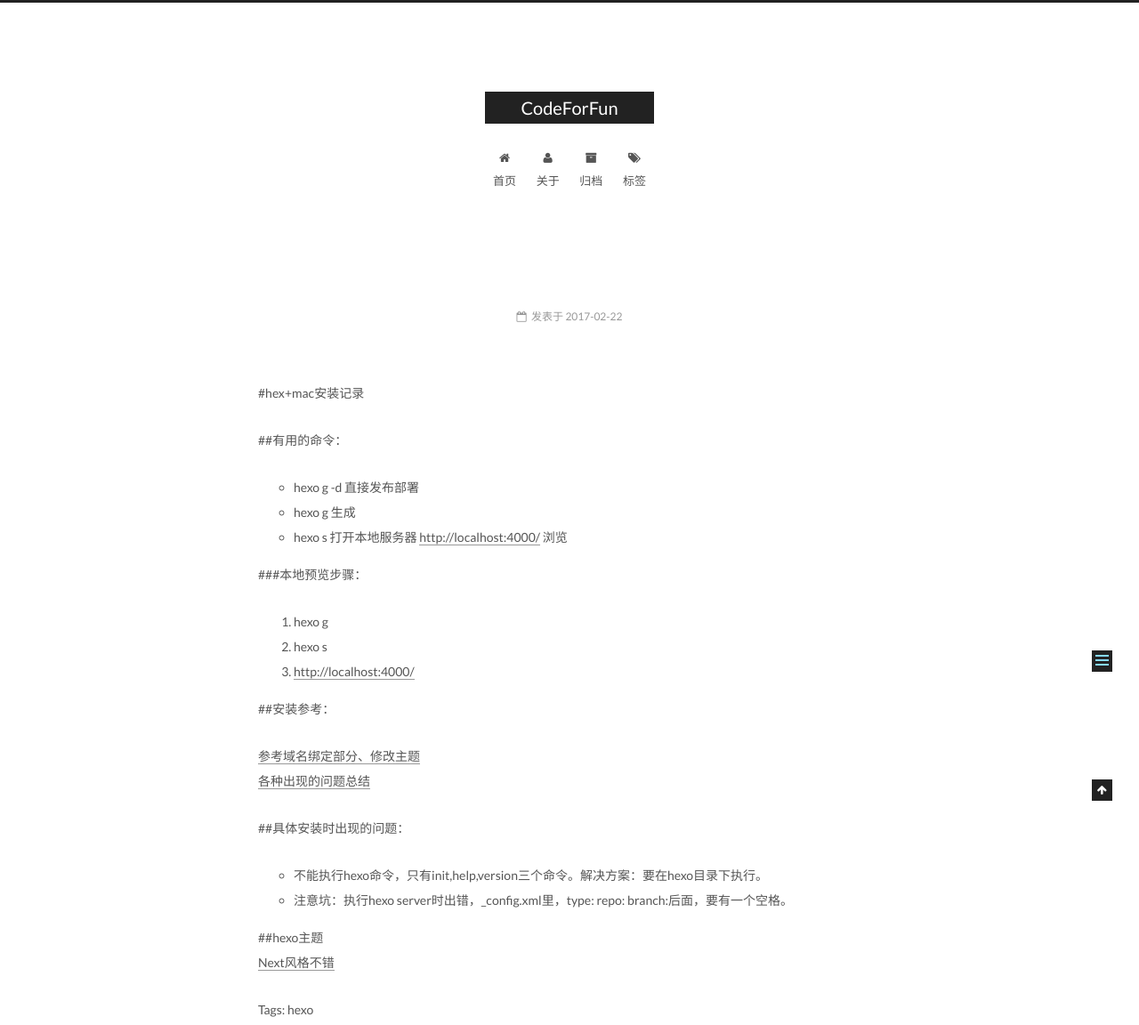
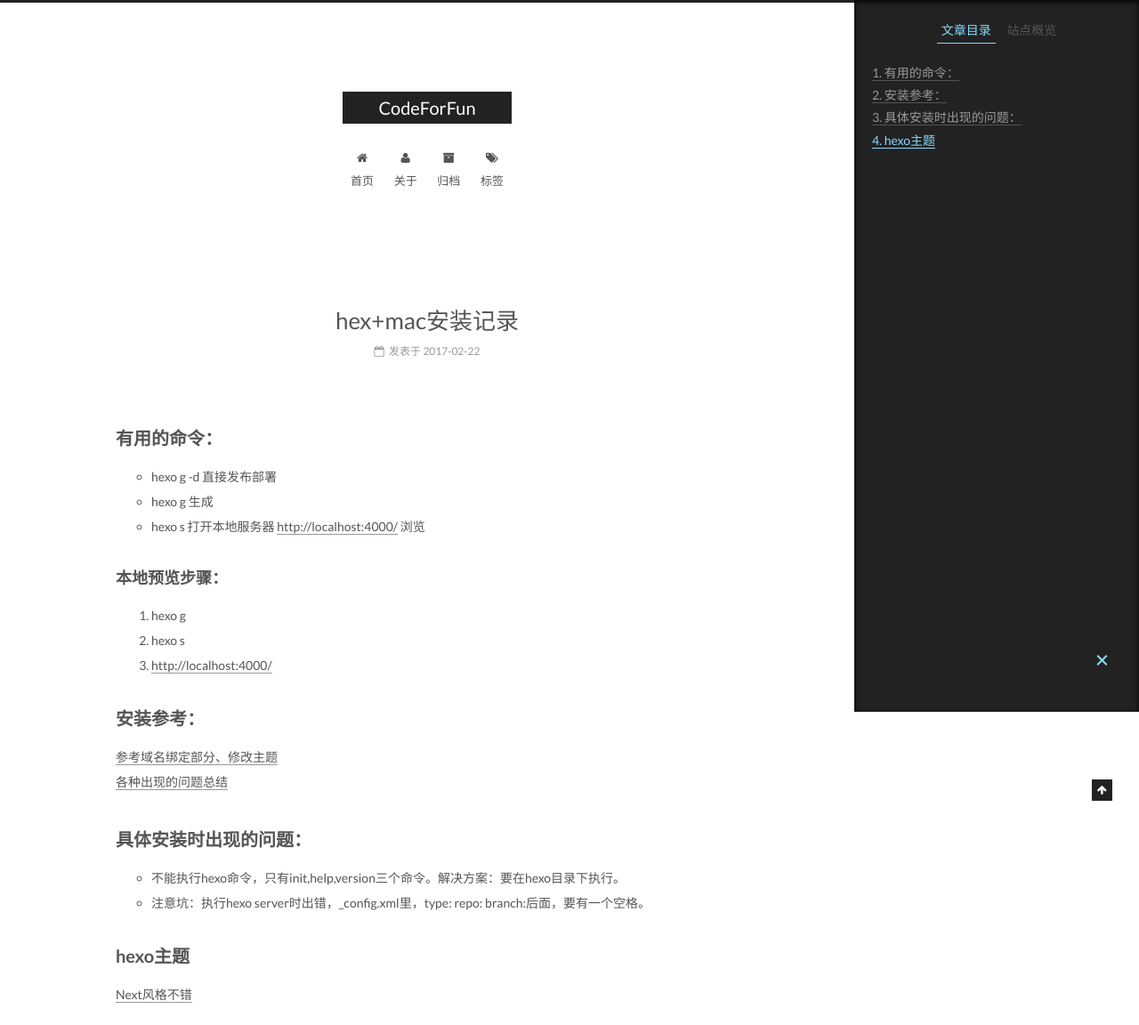
Before and after one commit to 109383670/109383670.github.io, a plain HTML site: page 2017/02/22/2017-02-22/index.html in a window 1280 px wide. Shown: the top 1152 px of the page at 89% size. Drawn offline with Linux system fonts and the light colour scheme.

Commit message:
Site updated: 2017-02-22 20:28:38

```diff
--- a/2017/02/22/2017-02-22/index.html
+++ b/2017/02/22/2017-02-22/index.html
@@ -87,67 +87,52 @@
 
 
 
-<meta name="description" content="#hex+mac安装记录
-##有用的命令：
-
+<meta name="description" content="有用的命令：
 hexo g -d  直接发布部署
 hexo g  生成
 hexo s   打开本地服务器   http://localhost:4000/ 浏览
 
-###本地预览步骤：
-
+本地预览步骤：
 hexo g
 hexo s
 http://localhost:4000/
 
-##安装参考：
-参考域名绑定部分、修改主题各种出现的问题总结
-##具体安装时出现的问题：
-
-不能">
+安装参考：参考域名绑定部分、修改主题各种出现的问题总结
+具体安装时出现的问题：
+不能执行hexo命令，只有init,help,versi">
 <meta property="og:type" content="article">
-<meta property="og:title" content="CodeForFun">
+<meta property="og:title" content="hex+mac安装记录">
 <meta property="og:url" content="http://codeshuai.com/2017/02/22/2017-02-22/index.html">
 <meta property="og:site_name" content="CodeForFun">
-<meta property="og:description" content="#hex+mac安装记录
-##有用的命令：
-
+<meta property="og:description" content="有用的命令：
 hexo g -d  直接发布部署
 hexo g  生成
 hexo s   打开本地服务器   http://localhost:4000/ 浏览
 
-###本地预览步骤：
-
+本地预览步骤：
 hexo g
 hexo s
 http://localhost:4000/
 
-##安装参考：
-参考域名绑定部分、修改主题各种出现的问题总结
-##具体安装时出现的问题：
-
-不能">
-<meta property="og:updated_time" content="2017-02-22T12:23:26.000Z">
+安装参考：参考域名绑定部分、修改主题各种出现的问题总结
+具体安装时出现的问题：
+不能执行hexo命令，只有init,help,versi">
+<meta property="og:updated_time" content="2017-02-22T12:27:00.000Z">
 <meta name="twitter:card" content="summary">
-<meta name="twitter:title" content="CodeForFun">
-<meta name="twitter:description" content="#hex+mac安装记录
-##有用的命令：
-
+<meta name="twitter:title" content="hex+mac安装记录">
+<meta name="twitter:description" content="有用的命令：
 hexo g -d  直接发布部署
 hexo g  生成
 hexo s   打开本地服务器   http://localhost:4000/ 浏览
 
-###本地预览步骤：
-
+本地预览步骤：
 hexo g
 hexo s
 http://localhost:4000/
 
-##安装参考：
-参考域名绑定部分、修改主题各种出现的问题总结
-##具体安装时出现的问题：
-
-不能">
+安装参考：参考域名绑定部分、修改主题各种出现的问题总结
+具体安装时出现的问题：
+不能执行hexo命令，只有init,help,versi">
 
 
 
@@ -181,7 +166,7 @@
 
 
 
-  <title>  | CodeForFun </title>
+  <title> hex+mac安装记录 | CodeForFun </title>
 </head>
 
 <body itemscope itemtype="http://schema.org/WebPage" lang="zh-Hans">
@@ -334,7 +319,7 @@
 
 
 
-
+                hex+mac安装记录
 
 
           </h1>
@@ -385,27 +370,22 @@
 
 
 
-        <p>#hex+mac安装记录</p>
-<p>##有用的命令：</p>
-<ul>
+        <h2 id="有用的命令："><a href="#有用的命令：" class="headerlink" title="有用的命令："></a>有用的命令：</h2><ul>
 <li>hexo g -d  直接发布部署</li>
 <li>hexo g  生成   </li>
 <li>hexo s   打开本地服务器   <a href="http://localhost:4000/" target="_blank" rel="external">http://localhost:4000/</a> 浏览</li>
 </ul>
-<p>###本地预览步骤：</p>
-<ol>
+<h3 id="本地预览步骤："><a href="#本地预览步骤：" class="headerlink" title="本地预览步骤："></a>本地预览步骤：</h3><ol>
 <li>hexo g</li>
 <li>hexo s</li>
 <li><a href="http://localhost:4000/" target="_blank" rel="external">http://localhost:4000/</a></li>
 </ol>
-<p>##安装参考：</p>
-<p><a href="https://my.oschina.net/ryaneLee/blog/638440" target="_blank" rel="external">参考域名绑定部分、修改主题</a><br><a href="https://my.oschina.net/ryaneLee/blog/638440" target="_blank" rel="external">各种出现的问题总结</a> </p>
-<p>##具体安装时出现的问题：</p>
-<ul>
+<h2 id="安装参考："><a href="#安装参考：" class="headerlink" title="安装参考："></a>安装参考：</h2><p><a href="https://my.oschina.net/ryaneLee/blog/638440" target="_blank" rel="external">参考域名绑定部分、修改主题</a><br><a href="https://my.oschina.net/ryaneLee/blog/638440" target="_blank" rel="external">各种出现的问题总结</a> </p>
+<h2 id="具体安装时出现的问题："><a href="#具体安装时出现的问题：" class="headerlink" title="具体安装时出现的问题："></a>具体安装时出现的问题：</h2><ul>
 <li>不能执行hexo命令，只有init,help,version三个命令。解决方案：要在hexo目录下执行。</li>
 <li>注意坑：执行hexo server时出错，_config.xml里，type: repo: branch:后面，要有一个空格。</li>
 </ul>
-<p>##hexo主题<br><a href="https://github.com/iissnan/hexo-theme-next" target="_blank" rel="external">Next风格不错</a></p>
+<h2 id="hexo主题"><a href="#hexo主题" class="headerlink" title="hexo主题"></a>hexo主题</h2><p><a href="https://github.com/iissnan/hexo-theme-next" target="_blank" rel="external">Next风格不错</a></p>
 <p>Tags: hexo</p>
 
 
@@ -492,8 +472,17 @@
 
 
 
+        <ul class="sidebar-nav motion-element">
+          <li class="sidebar-nav-toc sidebar-nav-active" data-target="post-toc-wrap" >
+            文章目录
+          </li>
+          <li class="sidebar-nav-overview" data-target="site-overview">
+            站点概览
+          </li>
+        </ul>
 
-      <section class="site-overview sidebar-panel sidebar-panel-active">
+
+      <section class="site-overview sidebar-panel">
         <div class="site-author motion-element" itemprop="author" itemscope itemtype="http://schema.org/Person">
           <img class="site-author-image" itemprop="image"
                src="/images/avatar.jpg"
@@ -537,6 +526,22 @@
 
       </section>
 
+
+      <!--noindex-->
+        <section class="post-toc-wrap motion-element sidebar-panel sidebar-panel-active">
+          <div class="post-toc">
+
+
+
+
+
+
+              <div class="post-toc-content"><ol class="nav"><li class="nav-item nav-level-2"><a class="nav-link" href="#有用的命令："><span class="nav-number">1.</span> <span class="nav-text">有用的命令：</span></a><ol class="nav-child"><li class="nav-item nav-level-3"><a class="nav-link" href="#本地预览步骤："><span class="nav-number">1.1.</span> <span class="nav-text">本地预览步骤：</span></a></li></ol></li><li class="nav-item nav-level-2"><a class="nav-link" href="#安装参考："><span class="nav-number">2.</span> <span class="nav-text">安装参考：</span></a></li><li class="nav-item nav-level-2"><a class="nav-link" href="#具体安装时出现的问题："><span class="nav-number">3.</span> <span class="nav-text">具体安装时出现的问题：</span></a></li><li class="nav-item nav-level-2"><a class="nav-link" href="#hexo主题"><span class="nav-number">4.</span> <span class="nav-text">hexo主题</span></a></li></ol></div>
+
+
+          </div>
+        </section>
+      <!--/noindex-->
 
 
 
--- a/content.json
+++ b/content.json
@@ -1 +1 @@
-[{"title":"","date":"2017-02-22T12:06:47.000Z","path":"2017/02/22/2017-02-22/","text":"#hex+mac安装记录 ##有用的命令： hexo g -d 直接发布部署 hexo g 生成 hexo s 打开本地服务器 http://localhost:4000/ 浏览 ###本地预览步骤： hexo g hexo s http://localhost:4000/ ##安装参考： 参考域名绑定部分、修改主题各种出现的问题总结 ##具体安装时出现的问题： 不能执行hexo命令，只有init,help,version三个命令。解决方案：要在hexo目录下执行。 注意坑：执行hexo server时出错，_config.xml里，type: repo: branch:后面，要有一个空格。 ##hexo主题Next风格不错 Tags: hexo","tags":[]},{"title":"Hello World","date":"2017-02-22T04:41:28.000Z","path":"2017/02/22/hello-world/","text":"Welcome to Hexo! This is your very first post. Check documentation for more info. If you get any problems when using Hexo, you can find the answer in troubleshooting or you can ask me on GitHub. Quick StartCreate a new post1$ hexo new \"My New Post\" More info: Writing Run server1$ hexo server More info: Server Generate static files1$ hexo generate More info: Generating Deploy to remote sites1$ hexo deploy More info: Deployment","tags":[]}]
+[{"title":"hex+mac安装记录","date":"2017-02-22T12:06:47.000Z","path":"2017/02/22/2017-02-22/","text":"有用的命令： hexo g -d 直接发布部署 hexo g 生成 hexo s 打开本地服务器 http://localhost:4000/ 浏览 本地预览步骤： hexo g hexo s http://localhost:4000/ 安装参考：参考域名绑定部分、修改主题各种出现的问题总结 具体安装时出现的问题： 不能执行hexo命令，只有init,help,version三个命令。解决方案：要在hexo目录下执行。 注意坑：执行hexo server时出错，_config.xml里，type: repo: branch:后面，要有一个空格。 hexo主题Next风格不错 Tags: hexo","tags":[]},{"title":"Hello World","date":"2017-02-22T04:41:28.000Z","path":"2017/02/22/hello-world/","text":"Welcome to Hexo! This is your very first post. Check documentation for more info. If you get any problems when using Hexo, you can find the answer in troubleshooting or you can ask me on GitHub. Quick StartCreate a new post1$ hexo new \"My New Post\" More info: Writing Run server1$ hexo server More info: Server Generate static files1$ hexo generate More info: Generating Deploy to remote sites1$ hexo deploy More info: Deployment","tags":[]}]
```
Also changed, not shown: 2017/02/22/hello-world/index.html (+2 -2 lines), archives/2017/02/index.html (+1 -1 lines), archives/2017/index.html (+1 -1 lines), archives/index.html (+1 -1 lines), index.html (+6 -11 lines).
